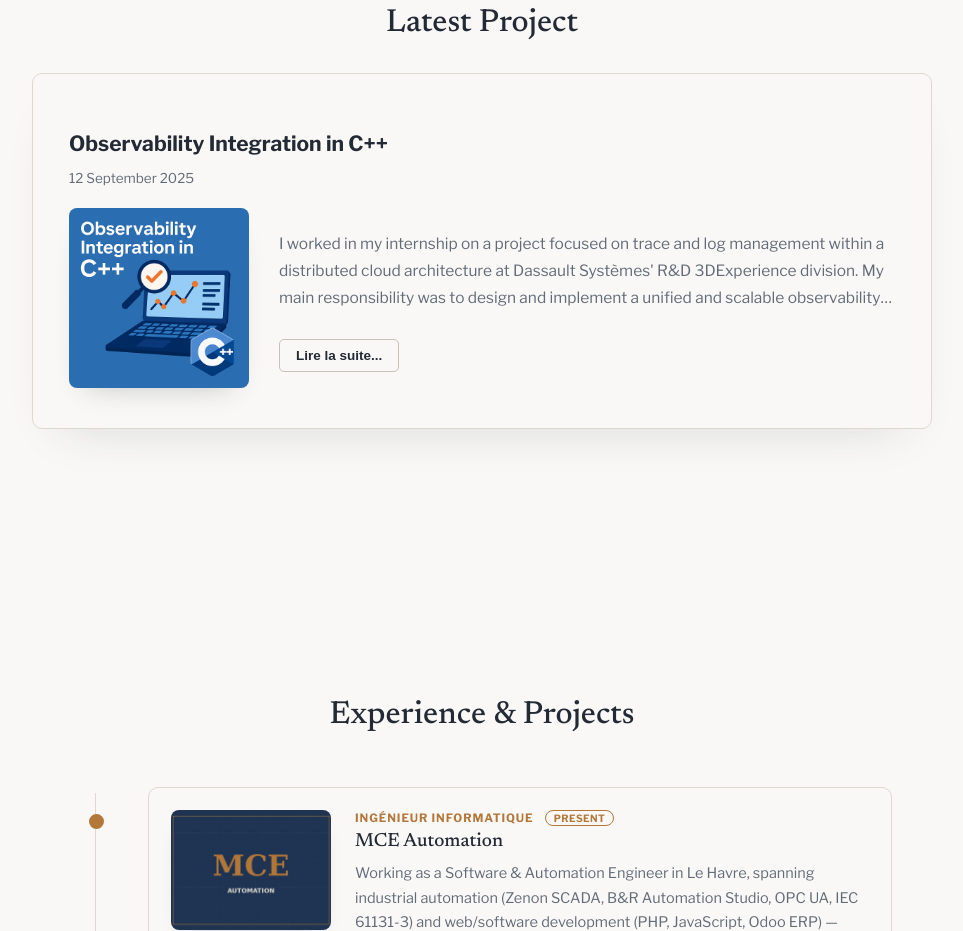
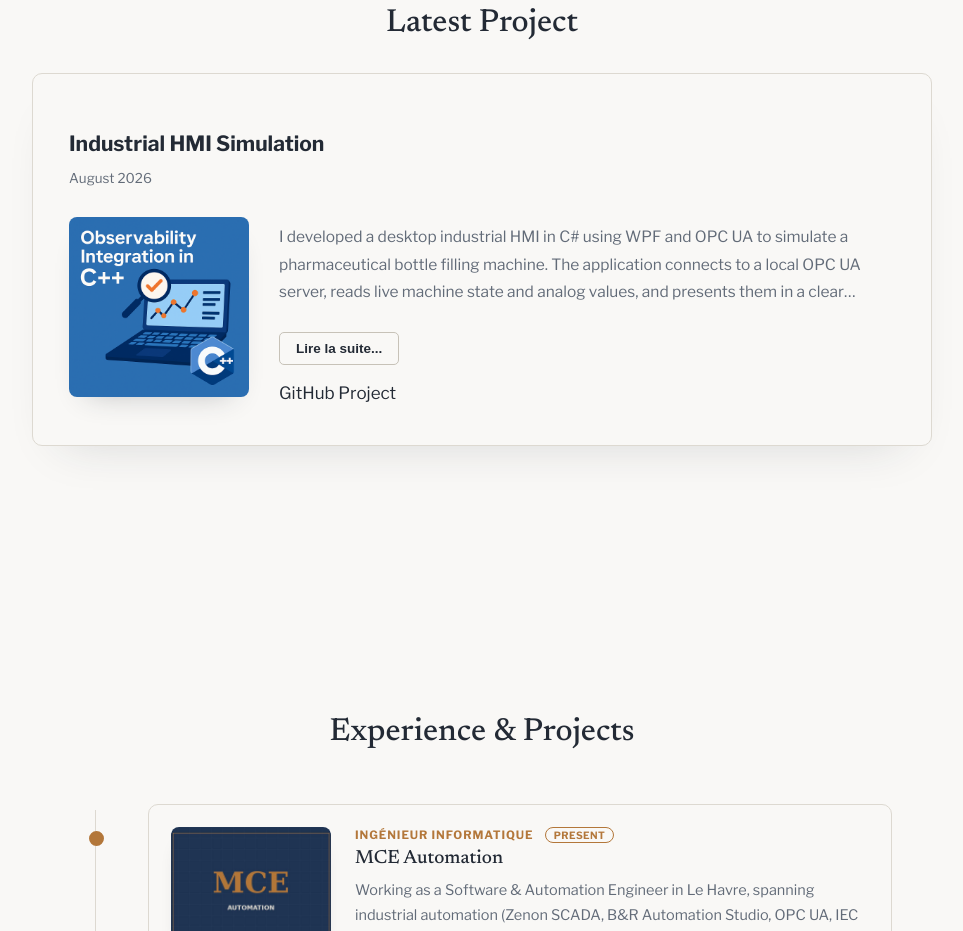
Before and after one commit to asaufi/website, a plain HTML site: page index.html in a window 1280 px wide. Shown: the part 1200-2131 px from the top of the page, without its empty margins (158-1121 px from the left). Drawn offline with nearby package versions, Linux system fonts and the light colour scheme; no server answers.

Commit message:
update latest project

```diff
--- a/index.html
+++ b/index.html
@@ -92,25 +92,23 @@
 <section id="latest-project" class="latest-project">
 
     <div class="project-header">
-        <p class="project-name">Observability Integration in C++</p>
-        <p class="project-date">12 September 2025</p>
+        <p class="project-name">Industrial HMI Simulation</p>
+        <p class="project-date">August 2026</p>
     </div>
     <div class="project-info">
         <div class="project-image">
-            <img src="Downloads/latest_project.png" alt="QA Automator Docker Image">
+            <img src="Downloads/latest_project.png" alt="Industrial HMI Simulation">
         </div>
         <div class="project-description">
-            <p  id="projectText">I worked in my internship on a project focused on trace and log management within a distributed cloud architecture at Dassault Systèmes' R&D 3DExperience division. My main responsibility was to design and implement a unified and scalable observability platform that could be accessed across the company's services. This involved migrating from heterogeneous environments to a standardized solution, leveraging OpenTelemetry and Jaeger for distributed tracing.
+            <p id="projectText">I developed a desktop industrial HMI in C# using WPF and OPC UA to simulate a pharmaceutical bottle filling machine. The application connects to a local OPC UA server, reads live machine state and analog values, and presents them in a clear operator interface. I implemented core control actions such as start, stop, reset, and emergency stop, while organizing the solution with a MVVM-friendly structure to keep the UI, services, models, and view models separated.
 
-Additionally, I integrated OpenSearch Dashboards to enhance the system’s capabilities with advanced indexing, full-text search, and real-time event visualization. A key part of the project was defining a common log and trace schema, which included field enrichment, metadata management, and standardized mappings to ensure consistency across the platform.
+This project reflects my interest in industrial automation and human-machine interfaces: it combines real-time monitoring, operator interaction, and reliable communication with industrial devices. It also helped me strengthen my understanding of industrial protocols, software architecture for embedded-like systems, and the design of scalable desktop applications for control environments.
 
-I also built a unified workflow that streamlined the collection, processing, storage, and visualization of data, providing an efficient end-to-end observability pipeline. To ensure the platform could scale effectively, I conducted extensive performance and consistency testing to validate the scalability and data integrity.
-
-The technologies I worked with included C++, gRPC, Docker, OpenTelemetry, Jaeger, OpenSearch, and Kibana, which were all integral to the success of the platform’s development and deployment.</p>
+The solution is structured around a WPF client for the HMI, an OPC UA communication layer, and a simulated industrial environment, which makes it a solid foundation for future extensions in factory automation and machine monitoring.</p>
   <button id="toggleBtn">Lire la suite...</button>
 
 <div class="project-links">
-
+        <a href="https://github.com/asaufi/Industrial-HMI-OPC-UA-WPF-C-" target="_blank" rel="noreferrer">GitHub Project</a>
     </div>
         </div>
     </div>
```
